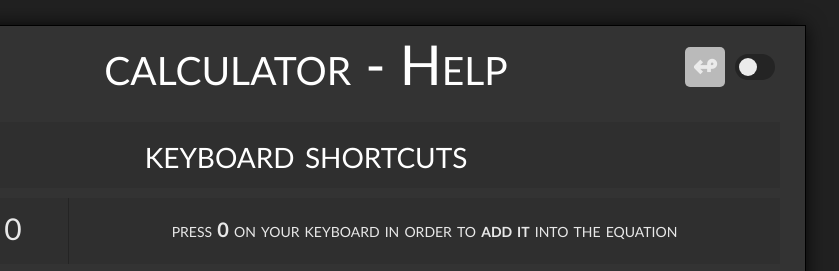
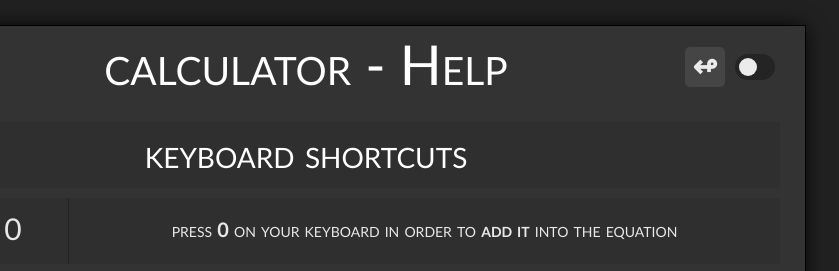
Before and after one commit to smartfridgee/calculator, a plain HTML site: page help/help.html in a window 1280 px wide. In both pictures the pointer is over the element 1039 px from the left and 66 px from the top of the page. Shown: the top 271 px of the page, 334-1173 px from the left. Drawn offline with Linux system fonts and the light colour scheme.

Commit message:
version 1.3
-back button fix

```diff
--- a/css/style_help.css
+++ b/css/style_help.css
@@ -203,12 +203,12 @@ body{
 }
 
 #back:hover{
-	background-color: #bababa;
+	background-color: #454545;
 	transition: 0.2s;
 }
 
 #back:active{
-	background-color: #a7a7a7;
+	background-color: #2e2e2e;
 	transition: 0.2s;
 }
 
```
